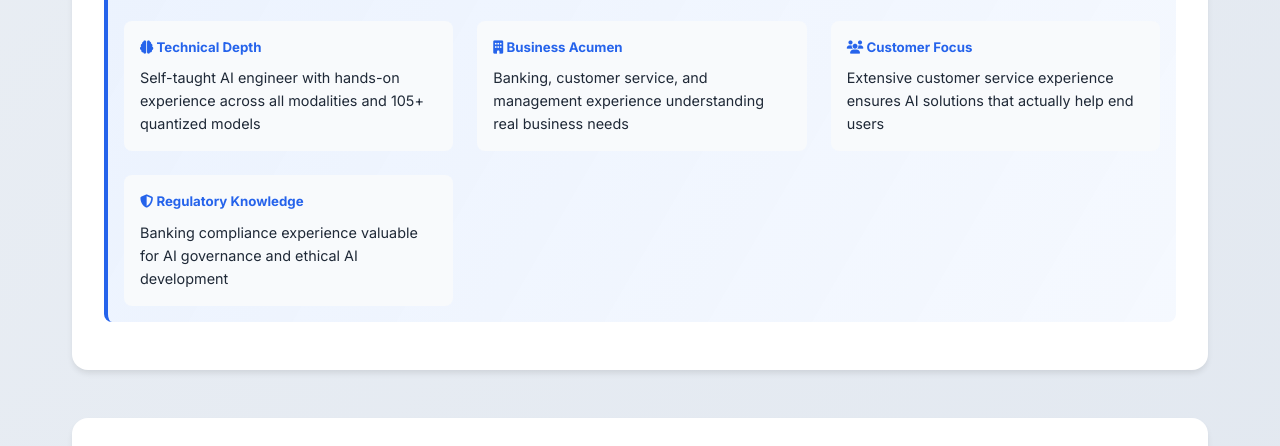
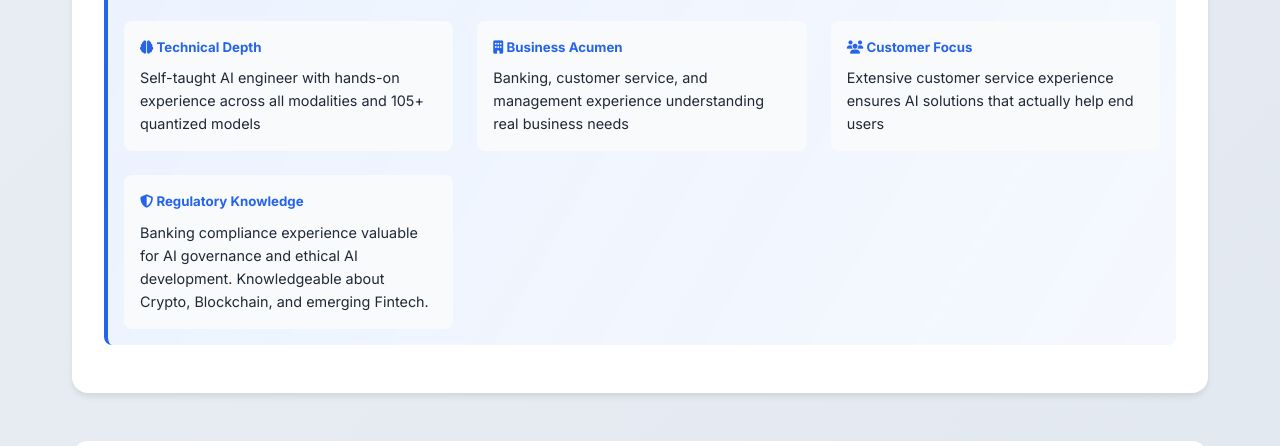
Before and after one commit to BenevolenceMessiah/resume, a plain HTML site: page index.html in a window 1280 px wide. Shown: the part 5158-5604 px from the top of the page. Drawn offline with Linux system fonts and the light colour scheme.

Commit message:
Polishing.

```diff
--- a/index.html
+++ b/index.html
@@ -878,7 +878,8 @@
                         <h5 style="color: var(--primary-color); margin-bottom: 0.5rem;">
                             <i class="fas fa-shield-alt"></i> Regulatory Knowledge
                         </h5>
-                        <p style="font-size: 0.9rem;">Banking compliance experience valuable for AI governance and ethical AI development</p>
+                        <p style="font-size: 0.9rem;">Banking compliance experience valuable for AI governance and ethical AI development.
+                            Knowledgeable about Crypto, Blockchain, and emerging Fintech.</p>
                     </div>
                 </div>
             </div>
```
